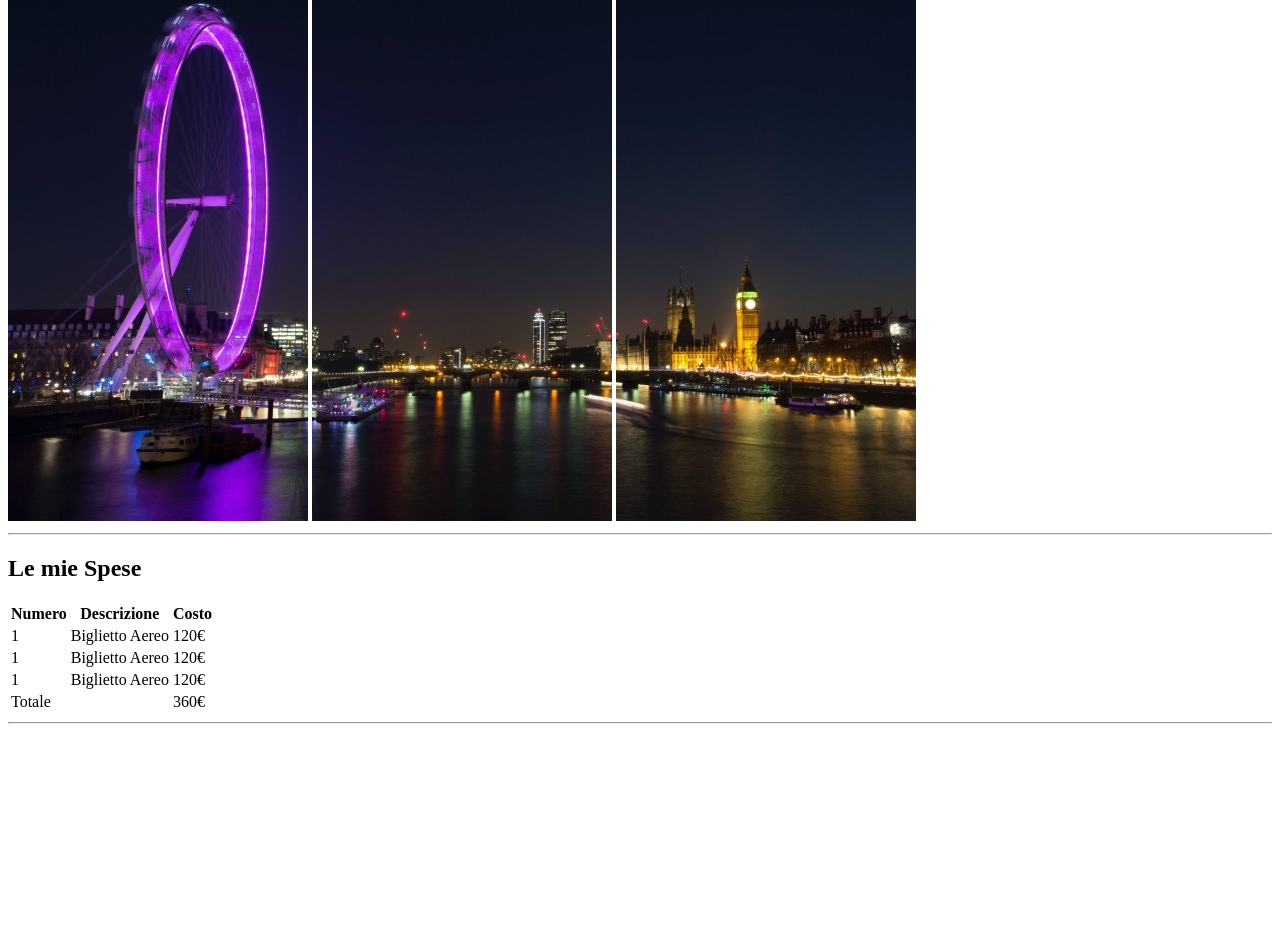
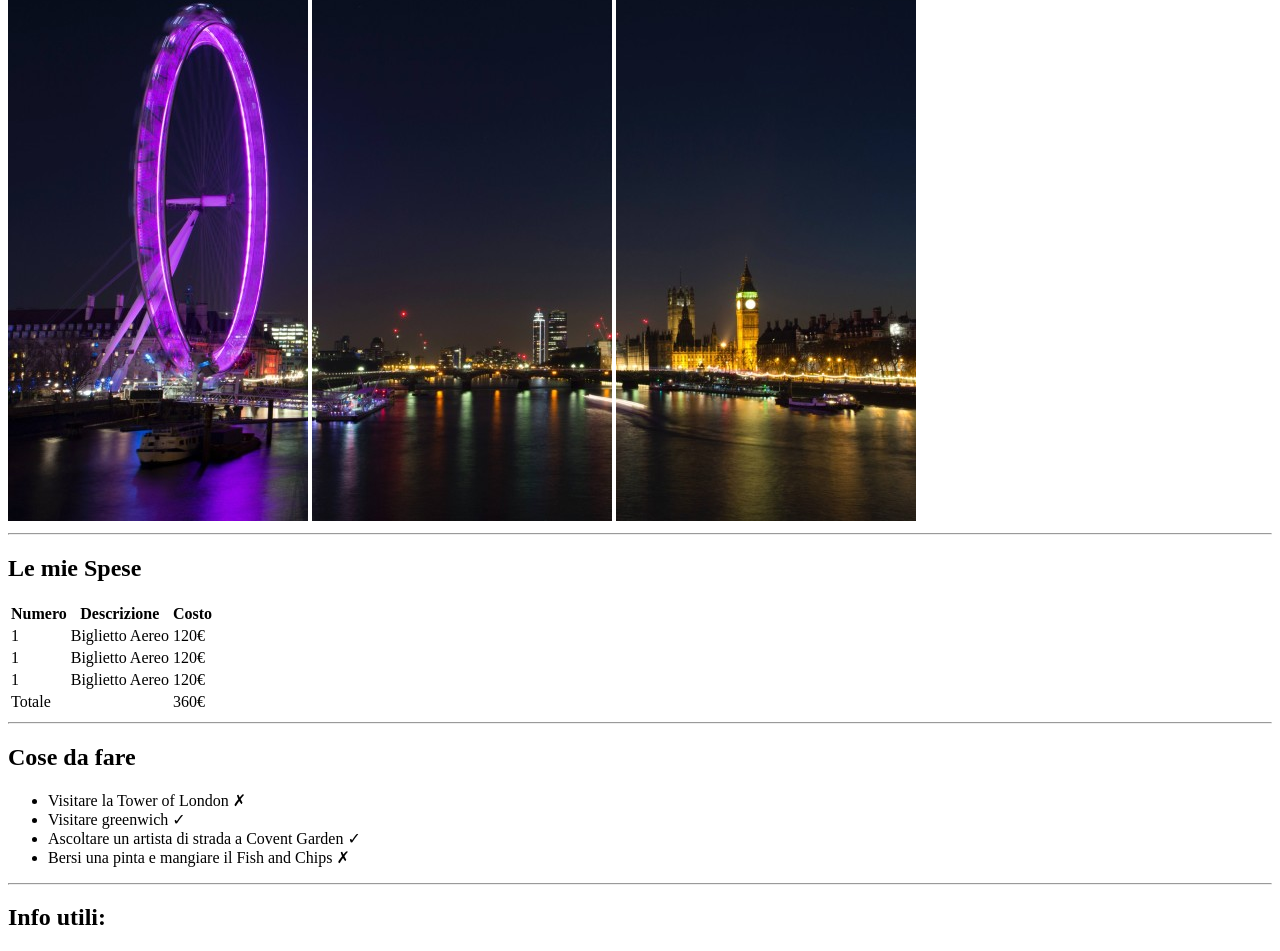
Before and after one commit to EligioBiasi/html-london-trip, a plain HTML site: page indez.html in a window 1280 px wide. Shown: the part 159-1110 px from the top of the page. Before the commit the page ends 891 px from the top, so only its background shows below. Drawn offline with Linux system fonts and the light colour scheme.

Commit message:
to do list

```diff
--- a/indez.html
+++ b/indez.html
@@ -56,6 +56,24 @@
             </table>
             <hr>
         </section>
+
+        <section>
+            <h2>Cose da fare</h2>
+            <ul>
+                <li>Visitare la Tower of London &#10007</li>
+                <li>Visitare greenwich &#10003</li>
+                <li>Ascoltare un artista di strada a Covent Garden &#10003</li>
+                <li>Bersi una pinta e mangiare il Fish and Chips &#10007</li>
+            </ul>
+            <hr>
+        </section>
+
+        <section>
+            <h2>Info utili:</h2>
+            <ol>
+
+            </ol>
+        </section>
     </main>
 
 
```
